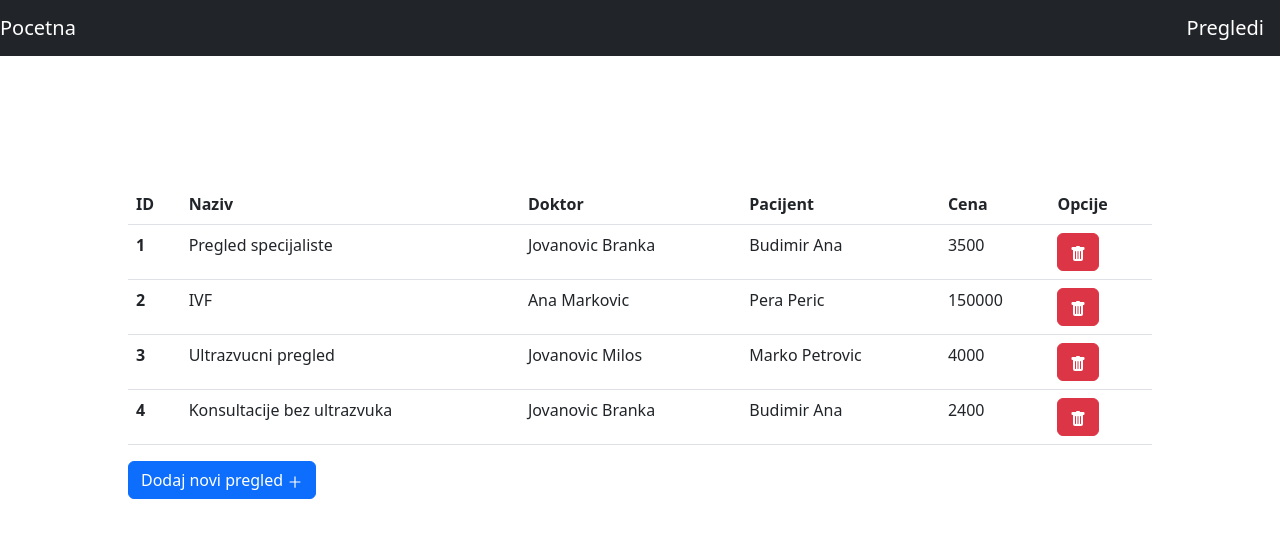
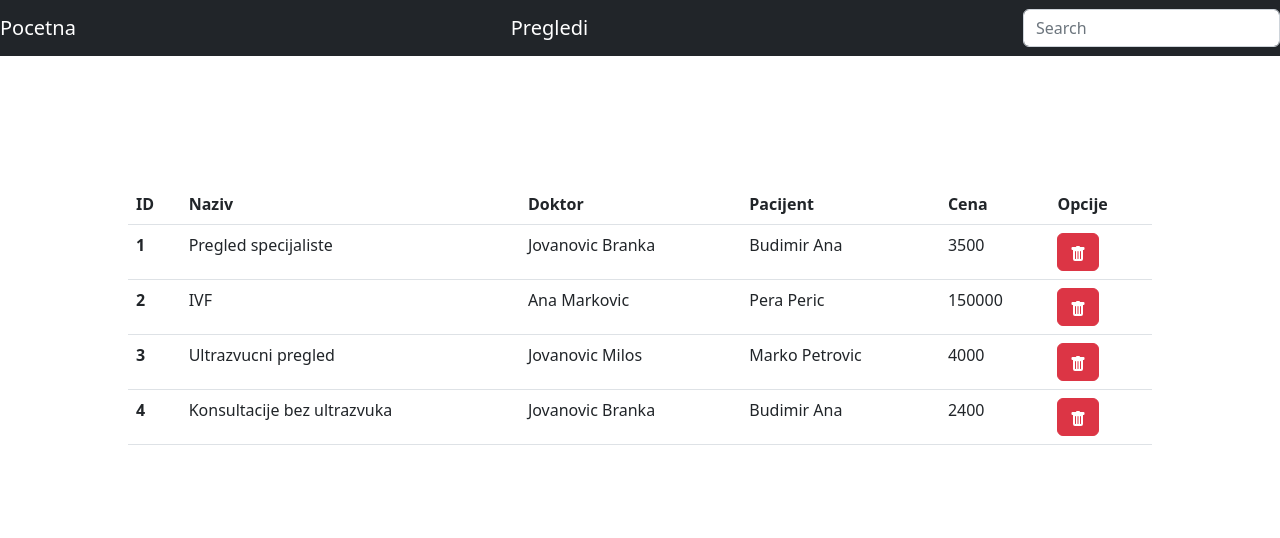
Before and after one commit to TamaraMojsilovic/MedTechReact, a React (Create React App) app: page /pregledi in a window 1280 px wide. Shown: the top 538 px of the page. Built offline with nearby package versions, Linux system fonts and the light colour scheme.

Commit message:
omogucena pretraga pregleda po nazivu pacijenta

```diff
--- a/src/App.js
+++ b/src/App.js
@@ -59,12 +59,33 @@ function App() {
       console.log(pregledi)
   }
 
+  function postaviFilter() {
+    console.log("A")
+    var input, filter, table, tr, td, i, txtValue;
+    input = document.getElementById("pretraga");
+    filter = input.value.toUpperCase();
+    table = document.getElementById("table");
+    console.log(table);
+    tr = table.getElementsByTagName("tr");
+    for (i = 0; i < tr.length; i++) {
+        td = tr[i].getElementsByTagName("td")[2];
+        if (td) {
+            txtValue = td.textContent || td.innerText;
+            if (txtValue.toUpperCase().indexOf(filter) > -1) {
+              console.log(tr[i])
+                tr[i].style.display = "";
+            } else {
+                tr[i].style.display = "none";
+            }
+        }
+    }
+}
   return (
     <div className="App">
 
 
       <BrowserRouter>
-      <Navbar  ></Navbar>
+      <Navbar postaviFilter={postaviFilter}  ></Navbar>
       <Routes>
         <Route path="/" element={ <WelcomePage></WelcomePage>}></Route>
         <Route path="/pregledi" element={ <Pregledi pregledi={pregledi} obrisi={obrisi}></Pregledi>}></Route>
--- a/src/komponente/Navbar.jsx
+++ b/src/komponente/Navbar.jsx
@@ -1,7 +1,7 @@
 
  import { Link } from "react-router-dom";
 
-function Navbar() {
+function Navbar({postaviFilter}) {
   return (
 
         <nav className="navbar navbar-dark bg-dark">
@@ -9,7 +9,10 @@ function Navbar() {
         < Link  to="/pregledi" className="navbar-brand">Pregledi</Link>
 
 
+        <form className="form-inline">
+            <input className="form-control mr-sm-2" type="search" placeholder="Search" aria-label="Search" id="pretraga" onChange={postaviFilter}/>
 
+        </form>
         </nav>
 
 
--- a/src/komponente/Pregledi.jsx
+++ b/src/komponente/Pregledi.jsx
@@ -1,4 +1,4 @@
-import { AiOutlinePlus } from 'react-icons/ai';
+
 import Red from "./Red";
 
 
@@ -14,7 +14,7 @@ const Pregledi = ({pregledi,obrisi}) => {
 
     return (
         <div className="pregledi">
-            <table className="table">
+            <table className="table" id="table">
                 <thead>
                     <tr>
                     <th scope="col">ID</th>
@@ -27,12 +27,11 @@ const Pregledi = ({pregledi,obrisi}) => {
                     </tr>
                 </thead>
                 <tbody>
-                     {pregledi.filter((p)=>p.obrisan===0)
-                     .map((p)=><Red key={p.id} pregled={p} obrisi={obrisi}></Red>)}
+                     {pregledi.map((p)=><Red key={p.id} pregled={p} obrisi={obrisi}></Red>)}
 
                 </tbody>
                 </table>
-                <button type="button" className="btn btn-primary"> Dodaj novi pregled <AiOutlinePlus></AiOutlinePlus></button>
+
         </div>
 
     )
```
